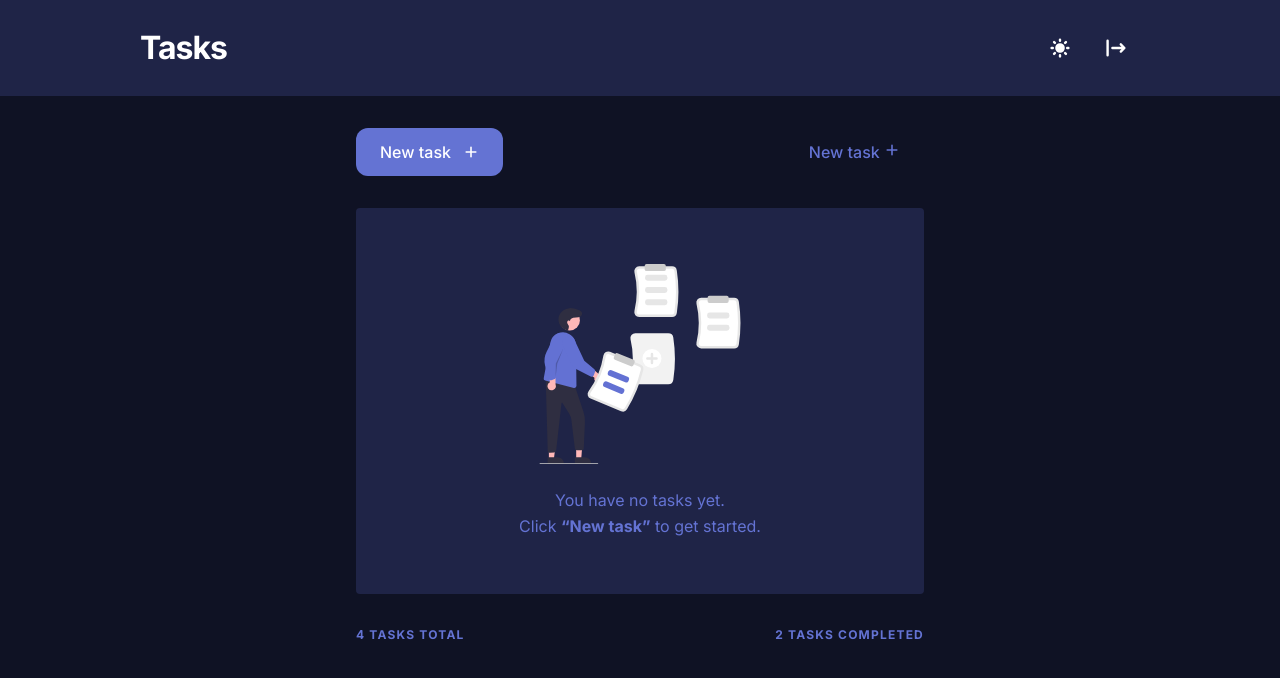
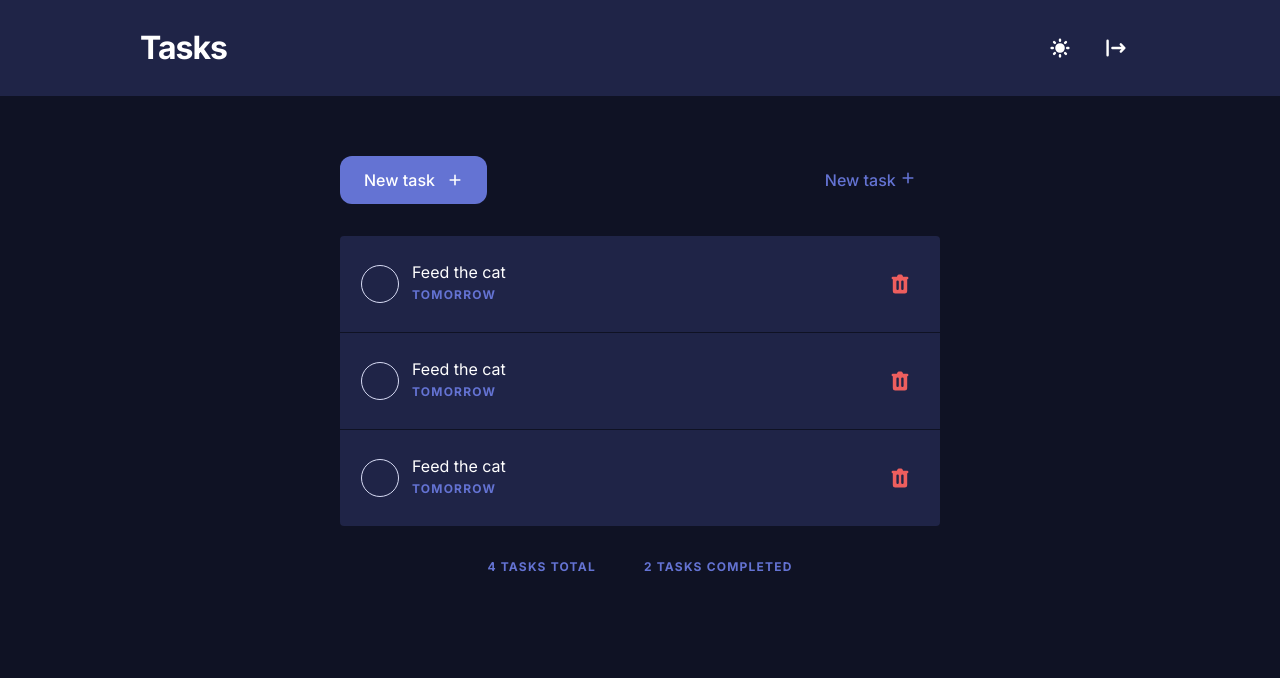
Before and after one commit to ciandm/todo-list-challenge, a Next.js app: page / in a window 1280 px wide. Shown: the top 678 px of the page. Built offline with nearby package versions, Linux system fonts and the light colour scheme.

Commit message:
checkmark styles added

```diff
--- a/src/components/IconButton/styled.js
+++ b/src/components/IconButton/styled.js
@@ -18,7 +18,8 @@ export const Button = styled.button`
 export const DangerButton = styled(Button)`
   &:hover,
   &:focus {
-    background-color: ${({ theme }) => theme.colors.mandysPink};
+    background-color: ${({ theme }) =>
+      theme.darkMode ? theme.colors.bunting : theme.colors.mandysPink};
   }
 
   & svg {
--- /dev/null
+++ b/src/components/TaskItem/TaskCheck/index.js
@@ -0,0 +1,13 @@
+import React from 'react';
+import { HiCheck } from 'react-icons/hi';
+import * as S from './styled';
+
+const TaskCheck = () => {
+  return (
+    <S.Check>
+      <HiCheck />
+    </S.Check>
+  );
+};
+
+export default TaskCheck;
--- /dev/null
+++ b/src/components/TaskItem/TaskCheck/styled.js
@@ -0,0 +1,51 @@
+import styled, { css } from 'styled-components';
+import { TaskItem } from '../styled';
+
+export const Check = styled.button`
+  align-items: center;
+  display: flex;
+  justify-content: center;
+  height: 4.8rem;
+  position: relative;
+  width: 4.8rem;
+
+  &::before {
+    background-color: ${({ checked, theme }) =>
+      checked ? theme.colors.mountainMeadow : 'transparent'};
+    border: 1px solid
+      ${({ checked, theme }) =>
+        checked ? theme.colors.mountainMeadow : theme.colors.linkWater};
+    border-radius: 4.8rem;
+    content: '';
+    display: block;
+    height: 3.6rem;
+    position: absolute;
+    width: 3.6rem;
+  }
+
+  ${TaskItem}:hover > &::before,
+  &:hover::before {
+    border: 1px solid ${({ theme }) => theme.colors.mountainMeadow};
+  }
+
+  &:hover svg,
+  ${TaskItem}:hover > & svg {
+    fill: ${({ checked, theme }) =>
+      checked ? '' : theme.colors.mountainMeadow};
+  }
+
+  & svg {
+    height: 2.4rem;
+    fill: none;
+    width: 2.4rem;
+    z-index: 100;
+  }
+
+  ${({ checked }) =>
+    checked &&
+    css`
+      & svg {
+        fill: ${({ theme }) => theme.colors.white};
+      }
+    `}
+`;
--- /dev/null
+++ b/src/components/TaskItem/index.js
@@ -0,0 +1,22 @@
+import React from 'react';
+import { HiTrash } from 'react-icons/hi';
+import * as S from './styled';
+import IconButton from '../IconButton';
+import TaskCheck from './TaskCheck';
+
+function TaskItem() {
+  return (
+    <S.TaskItem>
+      <TaskCheck />
+      <S.TaskGroup>
+        <S.TaskTitle>Feed the cat</S.TaskTitle>
+        <S.TaskDate>Tomorrow</S.TaskDate>
+      </S.TaskGroup>
+      <IconButton variation="danger">
+        <HiTrash />
+      </IconButton>
+    </S.TaskItem>
+  );
+}
+
+export default TaskItem;
--- /dev/null
+++ b/src/components/TaskItem/styled.js
@@ -0,0 +1,33 @@
+import styled from 'styled-components';
+import { Body, SmallCaps } from '../../theme/typography';
+
+export const TaskItem = styled.div`
+  cursor: pointer;
+  display: grid;
+  gap: 0.8rem;
+  grid-template-columns: 4.8rem 1fr 4.8rem;
+  padding: 2.4rem 1.6rem;
+
+  &:not(:last-child) {
+    border-bottom: 1px solid
+      ${({ theme }) =>
+        theme.darkMode ? theme.colors.haiti : theme.colors.linkWater};
+  }
+`;
+
+export const TaskGroup = styled.div`
+  display: flex;
+  flex-direction: column;
+`;
+
+export const TaskTitle = styled.p`
+  ${Body};
+  color: ${({ theme }) =>
+    theme.darkMode ? theme.colors.white : theme.colors.bayOfMany};
+  padding-bottom: 2px;
+`;
+
+export const TaskDate = styled.span`
+  ${SmallCaps};
+  color: ${({ theme }) => theme.colors.moodyBlue};
+`;
--- a/src/components/TasksContainer/styled.js
+++ b/src/components/TasksContainer/styled.js
@@ -8,6 +8,14 @@ export const Container = styled.main`
   max-width: 60rem;
   padding: 3.2rem 1.6rem;
   width: 100%;
+
+  @media ${({ theme }) => theme.mediaQueries.tablet} {
+    padding: 4.8rem 0;
+  }
+
+  @media ${({ theme }) => theme.mediaQueries.desktop} {
+    padding: 6rem 0;
+  }
 `;
 
 export const TasksWrapper = styled.div`
--- a/src/components/TasksList/TasksStats/styled.js
+++ b/src/components/TasksList/TasksStats/styled.js
@@ -6,9 +6,17 @@ export const Stats = styled.div`
   display: flex;
   justify-content: space-between;
   width: 100%;
+
+  @media ${({ theme }) => theme.mediaQueries.tablet} {
+    justify-content: center;
+  }
 `;
 
 export const Stat = styled.p`
   ${SmallCaps};
   color: ${({ theme }) => theme.colors.moodyBlue};
+
+  & + & {
+    margin-left: 4.8rem;
+  }
 `;
--- a/src/components/TasksList/index.js
+++ b/src/components/TasksList/index.js
@@ -2,8 +2,10 @@ import React from 'react';
 import PropTypes from 'prop-types';
 import * as S from './styled';
 import EmptyTasks from './EmptyTasks';
+import TaskItem from '../TaskItem';
 
 function TasksList({ tasks }) {
+  console.log(tasks);
   if (tasks.length === 0 || !tasks) {
     return (
       <S.Container>
@@ -11,7 +13,15 @@ function TasksList({ tasks }) {
       </S.Container>
     );
   }
-  return <S.Container />;
+  return (
+    <S.Container>
+      <S.Tasks>
+        <TaskItem />
+        <TaskItem />
+        <TaskItem />
+      </S.Tasks>
+    </S.Container>
+  );
 }
 
 export default TasksList;
@@ -21,5 +31,5 @@ TasksList.propTypes = {
 };
 
 TasksList.defaultProps = {
-  tasks: [],
+  tasks: ['hello', 'hello'],
 };
--- a/src/components/TasksList/styled.js
+++ b/src/components/TasksList/styled.js
@@ -9,3 +9,8 @@ export const Container = styled.div`
       ? ''
       : '0px 6px 16px rgba(99, 113, 211, 0.04), 0px 12px 12px rgba(99, 113, 211, 0.08);'};
 `;
+
+export const Tasks = styled.div`
+  display: grid;
+  grid-template-columns: 1fr;
+`;
```
